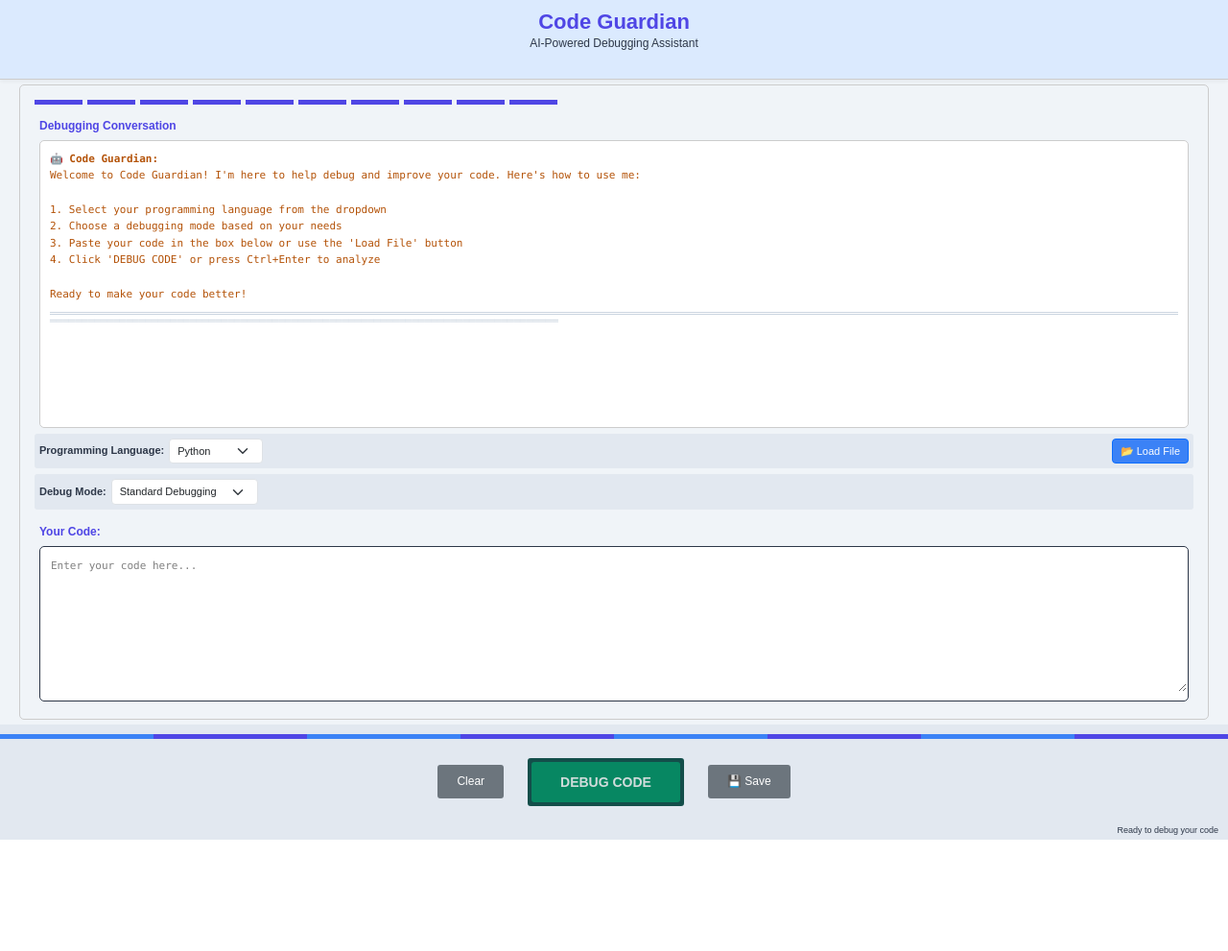
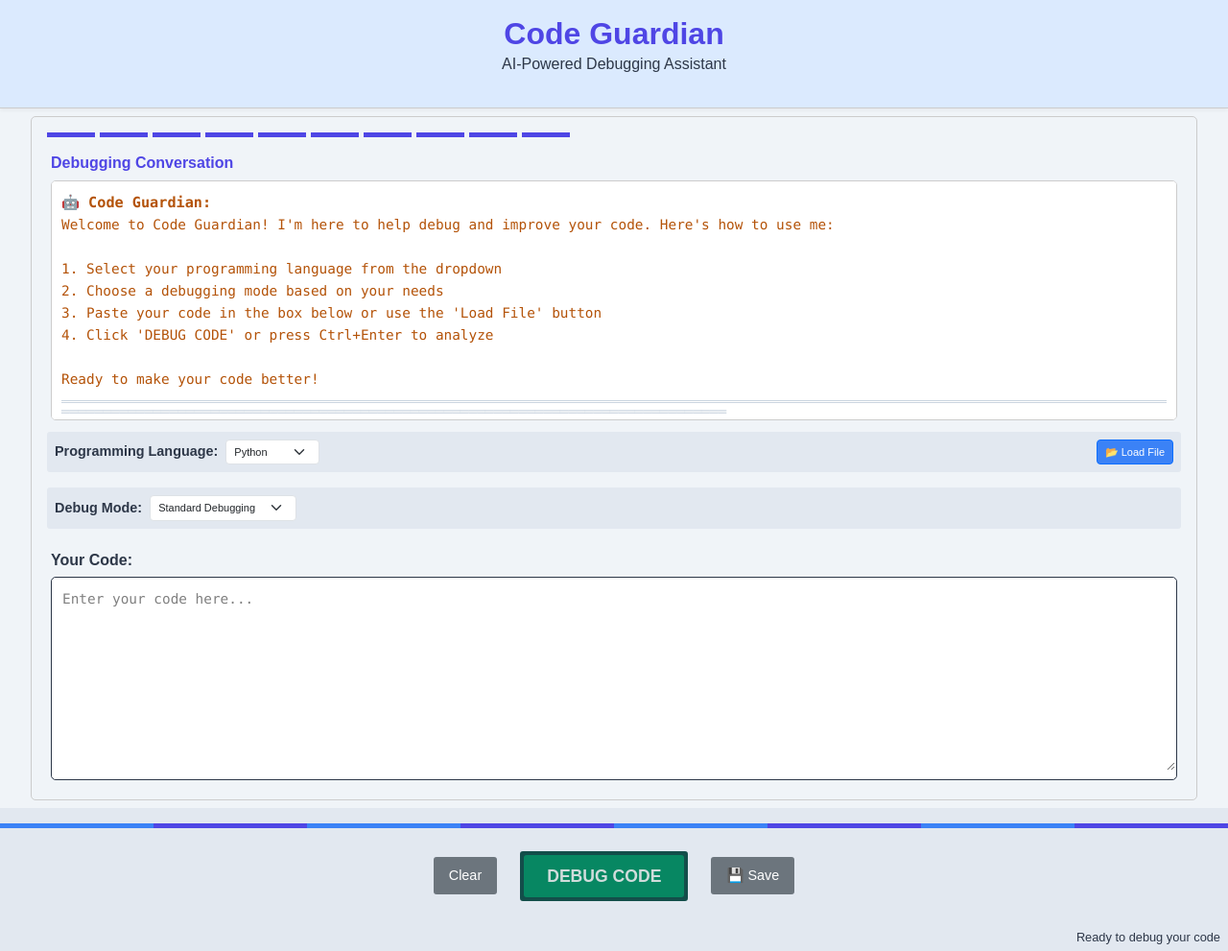
Before and after one commit to shashwat7816/code-debugger, a Flask app: page / in a window 1280 px wide. Shown: the whole page at 96% size. Before the commit the page ends 875 px from the top, so only its background shows below. Run offline with Flask 3, Linux system fonts and the light colour scheme; some libraries are stand-ins or nearby versions.

Commit message:
Update index.html

```diff
--- a/api/templates/index.html
+++ b/api/templates/index.html
@@ -2,7 +2,7 @@
 <html lang="en">
 <head>
     <meta charset="UTF-8">
-    <meta name="viewport" content="width=device-width, initial-scale=1.0">
+    <meta name="viewport" content="width=device-width, initial-scale=1.0, maximum-scale=1.0, user-scalable=no">
     <title>🌟 Code Guardian - AI Debugging Assistant</title>
     <link href="https://cdn.jsdelivr.net/npm/bootstrap@5.3.0/dist/css/bootstrap.min.css" rel="stylesheet">
     <link rel="stylesheet" href="https://cdnjs.cloudflare.com/ajax/libs/highlight.js/11.8.0/styles/atom-one-light.min.css">
@@ -38,26 +38,28 @@
             min-height: 100vh;
             display: flex;
             flex-direction: column;
+            overflow-x: hidden;
         }
 
         /* Title section styling */
         .title-frame {
             background-color: var(--title-bg);
-            padding: 10px 0;
+            padding: 1rem 0;
             border-bottom: 1px groove #ccc;
             box-shadow: 0 2px 4px rgba(0,0,0,0.05);
             text-align: center;
+            width: 100%;
         }
 
         .title-frame h1 {
             color: var(--accent-color);
             font-weight: bold;
-            font-size: 22px;
+            font-size: clamp(1.2rem, 5vw, 2rem);
             margin-bottom: 0;
         }
 
         .title-frame p {
-            font-size: 12px;
+            font-size: clamp(0.75rem, 2vw, 1rem);
             color: var(--text-color);
         }
 
@@ -66,11 +68,13 @@
             background-color: var(--bg-color);
             border: 1px ridge #ccc;
             border-radius: 5px;
-            margin: 5px 20px;
-            padding: 15px;
+            margin: 0.5rem auto;
+            padding: 1rem;
             flex-grow: 1;
             display: flex;
             flex-direction: column;
+            width: 95%;
+            max-width: 1400px;
         }
 
         /* Decorative header */
@@ -79,25 +83,30 @@
             background-color: var(--bg-color);
             margin-bottom: 10px;
             display: flex;
+            flex-wrap: wrap;
+            width: 100%;
         }
 
         .header-rect {
             height: 5px;
-            width: 50px;
+            width: 10%;
+            max-width: 50px;
+            min-width: 20px;
             background-color: var(--accent-color);
             margin-right: 5px;
         }
 
         /* History section */
         .history-section {
-            padding: 3px 5px;
+            padding: 0.25rem;
             flex-grow: 1;
             display: flex;
             flex-direction: column;
+            width: 100%;
         }
 
         .history-label {
-            font-size: 12px;
+            font-size: clamp(0.75rem, 2vw, 1rem);
             font-weight: bold;
             color: var(--accent-color);
             margin-bottom: 5px;
@@ -108,41 +117,48 @@
             border: 1px groove #ccc;
             border-radius: 5px;
             padding: 10px;
-            height: 300px;
+            height: clamp(250px, 30vh, 400px);
             overflow-y: auto;
             font-family: 'Consolas', monospace;
-            font-size: 11px;
+            font-size: clamp(0.7rem, 1.5vw, 0.9rem);
             flex-grow: 1;
+            width: 100%;
         }
 
         /* Control panels */
         .control-panel {
             background-color: var(--secondary-bg);
-            padding: 5px;
+            padding: 0.5rem;
             border-radius: 3px;
-            margin: 3px 0;
+            margin: 0.5rem 0;
+            display: flex;
+            flex-wrap: wrap;
+            align-items: center;
+            width: 100%;
         }
 
         .control-label {
-            font-size: 11px;
+            font-size: clamp(0.7rem, 1.5vw, 0.9rem);
             font-weight: bold;
-            margin-right: 5px;
+            margin-right: 0.5rem;
             color: var(--text-color);
+            white-space: nowrap;
         }
 
         /* Input section */
         .input-section {
-            padding: 3px 5px;
-            margin-top: 8px;
+            padding: 0.25rem;
+            margin-top: 0.5rem;
             flex-grow: 1;
             display: flex;
             flex-direction: column;
+            width: 100%;
         }
 
         .input-label {
-            font-size: 12px;
+            font-size: clamp(0.75rem, 2vw, 1rem);
             font-weight: bold;
-            color: var(--accent-color);
+            color: var (--accent-color);
             margin-bottom: 5px;
         }
 
@@ -153,13 +169,14 @@
             padding: 1px;
             flex-grow: 1;
             position: relative;
+            width: 100%;
         }
 
         .code-input {
             width: 100%;
-            min-height: 150px;
+            min-height: clamp(150px, 25vh, 300px);
             font-family: 'Consolas', monospace;
-            font-size: 11px;
+            font-size: clamp(0.7rem, 1.5vw, 0.9rem);
             padding: 10px;
             border: none;
             background-color: var(--input-bg);
@@ -174,17 +191,18 @@
         /* Button frame */
         .button-frame {
             background-color: var(--secondary-bg);
-            height: 100px;
-            padding: 10px 0;
+            min-height: 70px;
+            padding: 1rem 0;
             display: flex;
             flex-direction: column;
             align-items: center;
+            width: 100%;
         }
 
         .footer-decoration {
             height: 5px;
             background-color: var(--secondary-bg);
-            margin-bottom: 20px;
+            margin-bottom: 1rem;
             display: flex;
             width: 100%;
         }
@@ -198,19 +216,23 @@
             display: flex;
             justify-content: center;
             align-items: center;
+            flex-wrap: wrap;
+            gap: 0.5rem;
+            width: 100%;
         }
 
         /* Button styling */
         .btn-action {
-            font-size: 12px;
+            font-size: clamp(0.7rem, 1.5vw, 0.9rem);
             background-color: #6c757d;
             color: white;
             border: none;
             border-radius: 3px;
-            padding: 8px 20px;
-            margin: 0 10px;
+            padding: 0.5rem 1rem;
+            margin: 0 0.5rem;
             cursor: pointer;
             transition: background-color 0.3s;
+            white-space: nowrap;
         }
 
         .btn-action:hover {
@@ -222,19 +244,20 @@
             padding: 2px;
             border-radius: 3px;
             border: 2px solid #134e4a;
-            margin: 0 15px;
+            margin: 0.5rem;
         }
 
         .btn-debug {
             background-color: #059669;
             color: white;
-            font-size: 14px;
+            font-size: clamp(0.8rem, 2vw, 1.1rem);
             font-weight: bold;
             border: none;
             border-radius: 3px;
-            padding: 10px 30px;
+            padding: 0.5rem 1.5rem;
             cursor: pointer;
             transition: background-color 0.3s;
+            white-space: nowrap;
         }
 
         .btn-debug:hover {
@@ -245,45 +268,50 @@
         .status-bar {
             background-color: var(--secondary-bg);
             color: var(--text-color);
-            font-size: 9px;
+            font-size: clamp(0.6rem, 1.5vw, 0.8rem);
             text-align: right;
-            padding: 3px 10px;
-            height: 20px;
+            padding: 0.25rem 0.5rem;
+            min-height: 20px;
+            width: 100%;
         }
 
         /* Message styling */
         .user-heading {
             color: var(--user-msg-color);
             font-weight: bold;
-            margin-top: 10px;
+            margin-top: 0.6rem;
+            font-size: clamp(0.75rem, 1.7vw, 0.95rem);
         }
 
         .user-message {
             color: var(--user-msg-color);
-            margin-bottom: 10px;
+            margin-bottom: 0.6rem;
             white-space: pre-wrap;
+            font-size: clamp(0.7rem, 1.5vw, 0.9rem);
         }
 
         .bot-heading {
             color: var(--bot-msg-color);
             font-weight: bold;
+            font-size: clamp(0.75rem, 1.7vw, 0.95rem);
         }
 
         .bot-message {
             color: var(--bot-msg-color);
-            margin-bottom: 10px;
+            margin-bottom: 0.6rem;
             white-space: pre-wrap;
+            font-size: clamp(0.7rem, 1.5vw, 0.9rem);
         }
 
         .divider {
             color: var(--divider-color);
-            margin: 5px 0;
+            margin: 0.3rem 0;
             border-top: 1px solid var(--divider-color);
         }
 
         .separator {
             color: var(--divider-color);
-            margin: 10px 0;
+            margin: 0.6rem 0;
             border-top: 1px solid var(--divider-color);
             border-bottom: 1px solid var(--divider-color);
             height: 3px;
```
Also changed, not shown: other parts of api/templates/index.html (+60 -9 lines).
